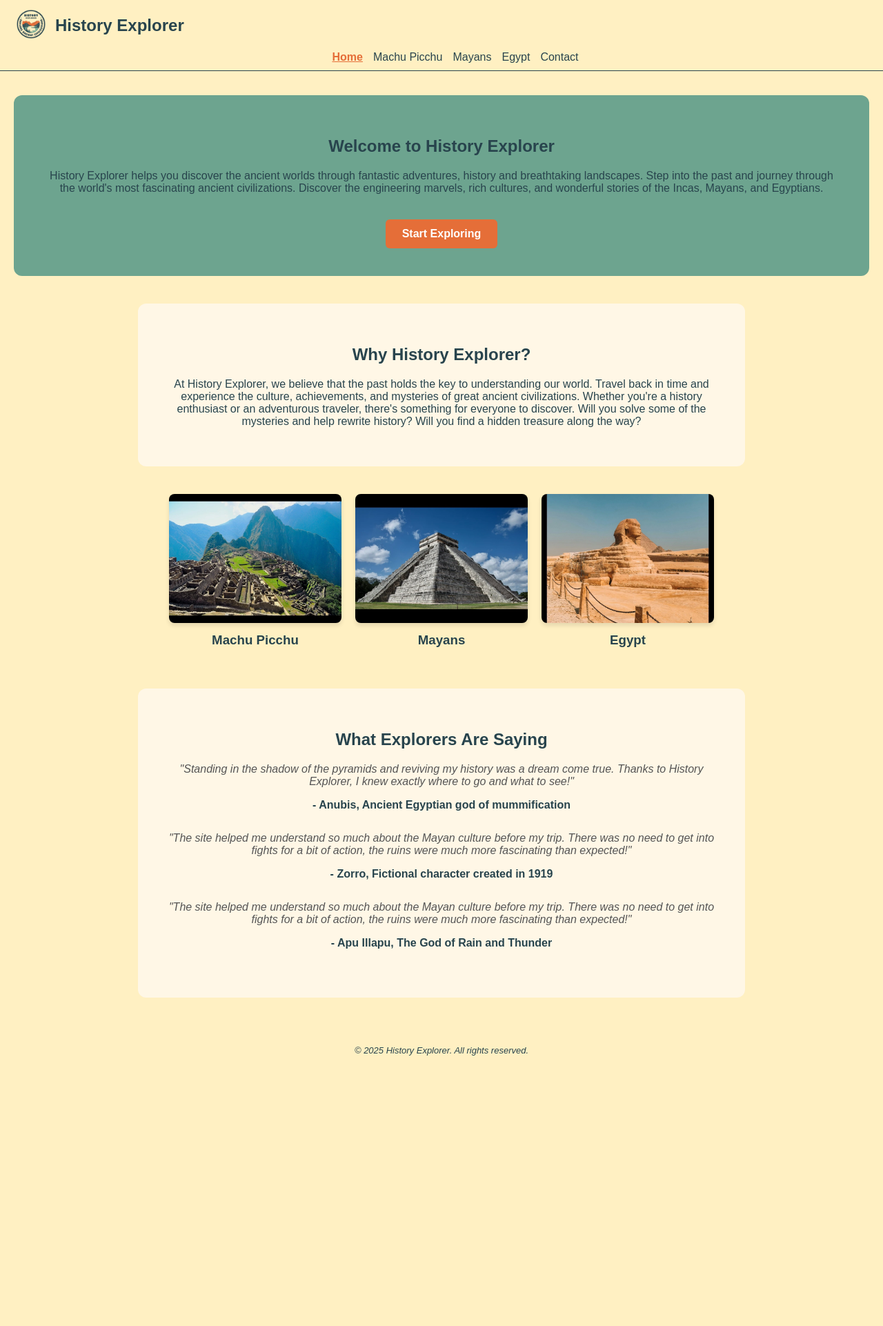
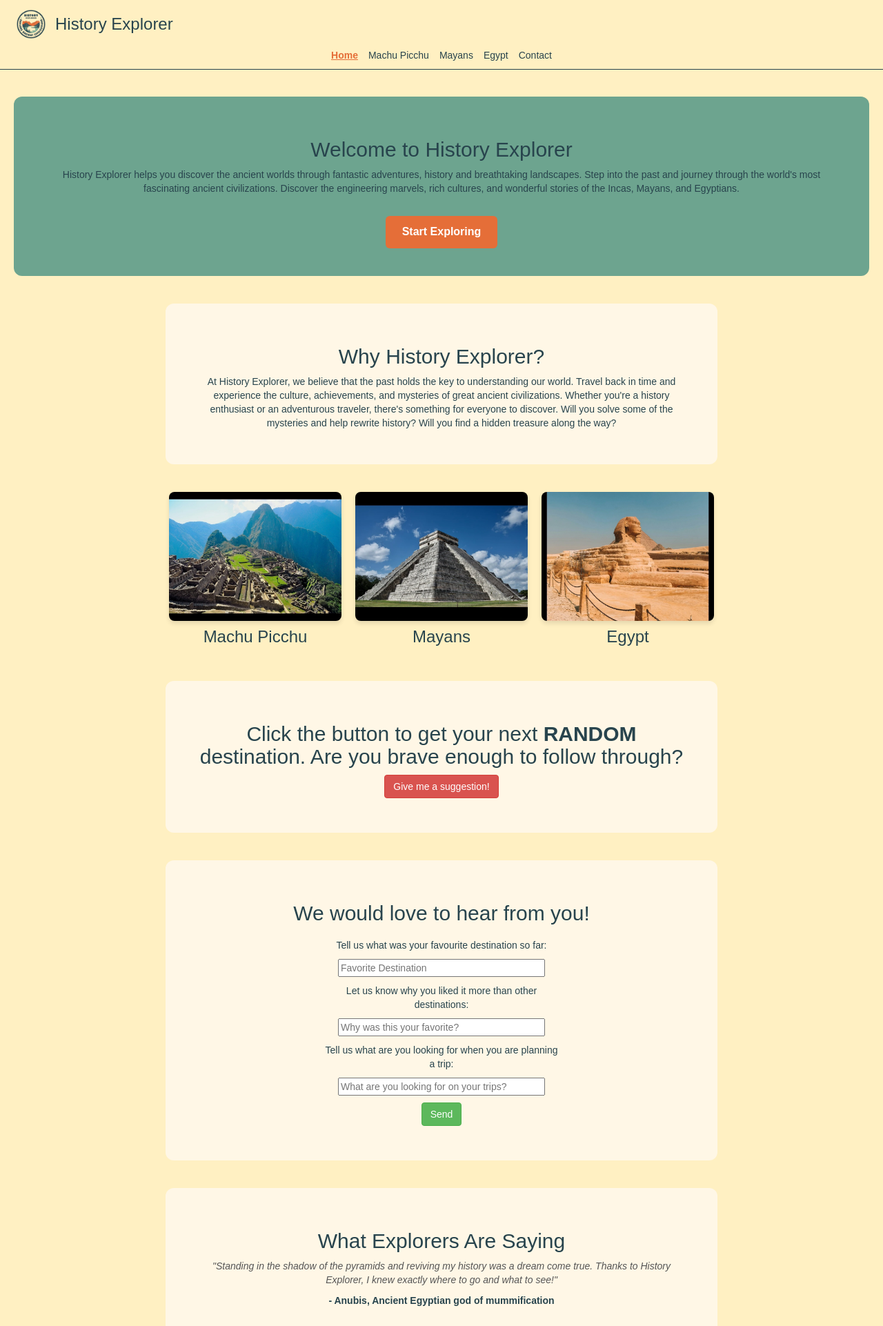
Before and after one commit to lra2001/python, a Flask app: page / in a window 1280 px wide. Shown: the top 1922 px of the page at 69% size. Before the commit the page ends 1530 px from the top, so only its background shows below. Run offline with Flask 3, Linux system fonts and the light colour scheme; some libraries are stand-ins or nearby versions.

Commit message:
add bootstrap
- add bootstrap
- tidy up css
- add more content to all pages

```diff
--- a/static/css/style.css
+++ b/static/css/style.css
@@ -102,8 +102,27 @@ footer {
     bottom: 0;
 }
 
+.visitor-form,
+input {
+    input {
+        text-align: center;
+        width: 300px;
+    }
+
+    ::placeholder {
+        text-align: center;
+    }
+
+    input:placeholder-shown {
+        text-align: left;
+    }
+}
+
 form {
-    margin-top: 20px;
+    margin: auto;
+    width: 50%;
+    padding: 10px;
+    text-align: center;
 }
 
 input,
@@ -169,13 +188,17 @@ textarea {
     background-color: #c95b2d;
 }
 
-.why-history-explorer {
+.sub-section {
     background-color: #fff7e6;
     padding: 40px;
     border-radius: 12px;
     margin: 40px auto;
     max-width: 800px;
     text-align: center;
+}
+
+li {
+    text-align: left;
 }
 
 .testimonials {
@@ -214,12 +237,6 @@ textarea {
 .destination-card img:hover {
     transform: scale(1.05);
 }
-
-#highlights {
-    background-color: #fff7dd;
-}
-
-
 
 /* Slideshow specific image styling */
 #slideshow .mySlides .feature-image {
--- a/static/js/script.js
+++ b/static/js/script.js
@@ -24,3 +24,26 @@ if (slides.length > 0) {
         setTimeout(showSlides, 3000); // Change image every 3 seconds
     }
 }
+
+// Check if the form with id 'travelForm' exists before adding event listener
+const travelForm = document.getElementById('travelForm');
+if (travelForm) {
+    travelForm.addEventListener('submit', function (e) {
+        e.preventDefault();
+        const name = document.getElementById('favoriteDestination').value;
+        const reason = document.getElementById('whyFavorite').value;
+        const motivation = document.getElementById('tripMotivation').value;
+        document.getElementById('formMessage').textContent = `Thanks for sharing! We are delighted ${name} was your favorite destination! It is an impressive destination and we can understand why you loved it, based on your answer "${reason}". We hope History Explorer can match your expectations and provide you "${motivation}"`;
+        this.reset();
+    });
+}
+
+// Random destination selector
+const randomDestination = document.getElementById('travelForm');
+if (randomDestination) {
+document.getElementById('randomDestination').addEventListener('click', () => {
+    const destinations = ['Tokyo', 'Paris', 'Sidney', 'New York', 'Rio de Janeiro', 'Cairo', 'Stockholm', 'Machu Picchu', 'Budapest', 'Lisbon', 'London', 'Karachi', 'Washington', 'Cape Town'];
+    const random = destinations [Math.floor(Math.random() * destinations.length)];
+    document.getElementById('randomDestinationResult').textContent = `Congratulations, prepare for your next trip to ${random}!`;
+});
+}
--- a/templates/base.html
+++ b/templates/base.html
@@ -6,6 +6,7 @@
     <title>{% block title %}History Explorer{% endblock %}</title>
     <meta name="viewport" content="width=device-width, initial-scale=1.0">
     <link rel="icon" type="image/x-icon" href="{{ url_for('static', filename='favicon.ico') }}">
+    <link rel="stylesheet" href="https://maxcdn.bootstrapcdn.com/bootstrap/3.4.1/css/bootstrap.min.css">
     <link rel="stylesheet" href="{{ url_for('static', filename='css/style.css') }}">
 </head>
 
@@ -40,6 +41,8 @@
     <footer>
         <p>&copy; 2025 History Explorer. All rights reserved.</p>
     </footer>
+    <script src="https://ajax.googleapis.com/ajax/libs/jquery/3.5.1/jquery.min.js"></script>
+    <script src="https://maxcdn.bootstrapcdn.com/bootstrap/3.4.1/js/bootstrap.min.js"></script>
     <script src="{{ url_for('static', filename='js/script.js') }}"></script>
 </body>
 
--- a/templates/home.html
+++ b/templates/home.html
@@ -12,7 +12,7 @@
     <a href="#destinations" class="cta-button">Start Exploring</a>
 </section>
 
-<section class="why-history-explorer">
+<section class="sub-section">
     <h2>Why History Explorer?</h2>
     <p>At History Explorer, we believe that the past holds the key to understanding our world. Travel back in time and
         experience the culture, achievements, and mysteries of great ancient civilizations. Whether you're a history
@@ -41,6 +41,34 @@
     </div>
 </section>
 
+<section class="sub-section" id="randomDestination">
+    <h2>Click the button to get your next <strong>RANDOM</strong> destination. Are you brave enough to follow through?</h2>
+    <button class="btn btn-danger" id="startRandomDestination">Give me a suggestion!</button>
+    <!--Destination result is populated using Javascript-->
+    <p id="randomDestinationResult"></p>
+</section>
+
+<section class="sub-section">
+    <h2>We would love to hear from you!</h2>
+    <form id="travelForm">
+        <div>Tell us what was your favourite destination so far:</div>
+        <div>
+            <input type="text" id="favoriteDestination" placeholder="Favorite Destination" required>
+        </div>
+        <div>Let us know why you liked it more than other destinations:</div>
+        <div>
+            <input type="text" id="whyFavorite" placeholder="Why was this your favorite?" required>
+        </div>
+        <div>Tell us what are you looking for when you are planning a trip:</div>
+        <div>
+        <input type="text" id="tripMotivation" placeholder="What are you looking for on your trips?" required>
+        </div>
+        <button class="btn btn-success" type="submit">Send</button>
+    </form>
+    <!--Javascript populates a thank you message with the favorite destination selection, reason and travel motivation-->
+    <div id="formMessage"></div>
+</section>
+
 <section class="testimonials">
     <h2>What Explorers Are Saying</h2>
     <div class="testimonial">
--- a/templates/machu_picchu.html
+++ b/templates/machu_picchu.html
@@ -8,7 +8,7 @@
     nestled among the Andes, where stonework meets sky.</p>
 <img src="{{ url_for('static', filename='images/machu_picchu.webp') }}" alt="Pyramids of Giza" class="feature-image">
 
-<section id="highlights">
+<section class="sub-section">
     <h2>Quick Facts</h2>
     <ul>
         <li><strong>Location:</strong> Western South America</li>
@@ -16,7 +16,7 @@
     </ul>
 </section>
 
-<section id="highlights">
+<section class="sub-section">
     <h2>The Inca Civilization</h2>
     <p>The Incas built an empire stretching over 2,500 miles and left an architectural legacy—from stone-built citadels
         to terraced fields.</p>
@@ -27,7 +27,7 @@
     </ul>
 </section>
 
-<section id="highlights">
+<section class="sub-section">
     <h2>Top Things to Do in Peru</h2>
     <ul>
         <li><strong>Tripadvisor picks:</strong> Explore Cusco, Sacred Valley, Machu Picchu, Lake Titicaca, Colca Canyon,
--- a/templates/mayans.html
+++ b/templates/mayans.html
@@ -8,7 +8,7 @@
     and lost cities to a legacy written in stars and stone.</p>
 <img src="{{ url_for('static', filename='images/mayans.webp') }}" alt="Pyramids of Giza" class="feature-image">
 
-<section id="highlights">
+<section class="sub-section">
     <h2>Quick Facts</h2>
     <ul>
         <li><strong>Timeline:</strong> Classic Period: 250-900 AD</li>
@@ -16,7 +16,7 @@
     </ul>
 </section>
 
-<section id="highlights">
+<section class="sub-section">
     <h2>Mayan Civilization Highlights</h2>
     <p>The Maya left behind majestic stone cities, astronomical observatories, and complex writings that still captivate
         archaeologists.</p>
```
Also changed, not shown: templates/egypt.html (+4 -4 lines).
